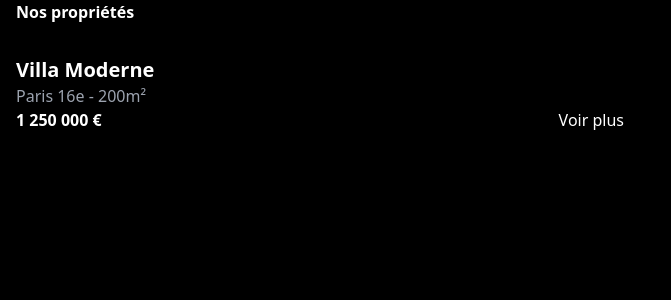
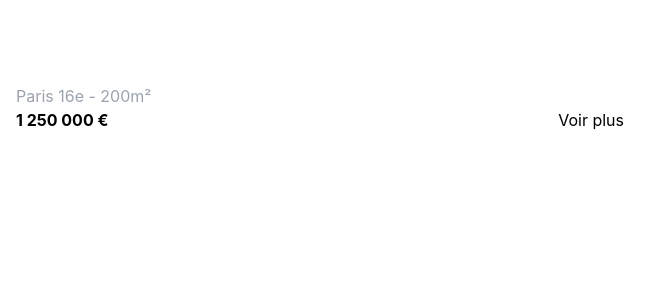
Before and after one commit to mamou000/newimmo, a Next.js app: page /properties in a window 1280 px wide. Shown: the top 300 px of the page, without its empty margins (0-671 px from the left). Built offline with nearby package versions, Linux system fonts and the light colour scheme.

Commit message:
Update global styles with modern aesthetics

```diff
--- a/app/globals.css
+++ b/app/globals.css
@@ -2,32 +2,72 @@
 @tailwind components;
 @tailwind utilities;
 
-:root {
-  --primary: #ff4500;
-  --text: #ffffff;
-  --background: #000000;
+/* Base Styling */
+body {
+  font-family: 'SF Pro Display', -apple-system, BlinkMacSystemFont, sans-serif;
+  -webkit-font-smoothing: antialiased;
+  -moz-osx-font-smoothing: grayscale;
 }
 
-body {
-  background-color: var(--background);
-  color: var(--text);
+/* Scrollbar */
+::-webkit-scrollbar {
+  width: 10px;
+  background: #030303;
 }
 
-@layer components {
-  .btn {
-    @apply px-6 py-3 rounded-full transition-all duration-300;
-  }
+::-webkit-scrollbar-thumb {
+  background: #333;
+  border-radius: 10px;
+}
 
-  .btn-primary {
-    @apply btn bg-[#ff4500] text-white hover:bg-[#ff5722];
-  }
+/* Navigation Links */
+nav a {
+  position: relative;
+  color: #fff;
+  opacity: 0.7;
+  transition: opacity 0.3s;
+}
 
-  .btn-secondary {
-    @apply btn border border-white/20 text-white hover:border-[#ff4500];
-  }
+nav a:hover {
+  opacity: 1;
+}
 
-  .card {
-    @apply bg-[#111] border border-white/10 rounded-xl p-6
-    transition-all duration-300 hover:border-orange-500/30;
-  }
+nav a::after {
+  content: '';
+  position: absolute;
+  bottom: -4px;
+  left: 0;
+  width: 0;
+  height: 1px;
+  background: #FF4500;
+  transition: width 0.3s;
 }
+
+nav a:hover::after {
+  width: 100%;
+}
+
+/* Buttons */
+button {
+  transition: all 0.3s;
+}
+
+button:hover {
+  transform: scale(1.05);
+}
+
+/* Property Cards */
+.property-card {
+  transition: transform 0.3s, border-color 0.3s;
+}
+
+.property-card:hover {
+  transform: translateY(-10px);
+}
+
+/* Hero Section */
+.hero-gradient {
+  background:
+    radial-gradient(circle at top right, rgba(255,69,0,0.1), transparent 50%),
+    radial-gradient(circle at bottom left, rgba(255,69,0,0.05), transparent 50%);
+}
```
